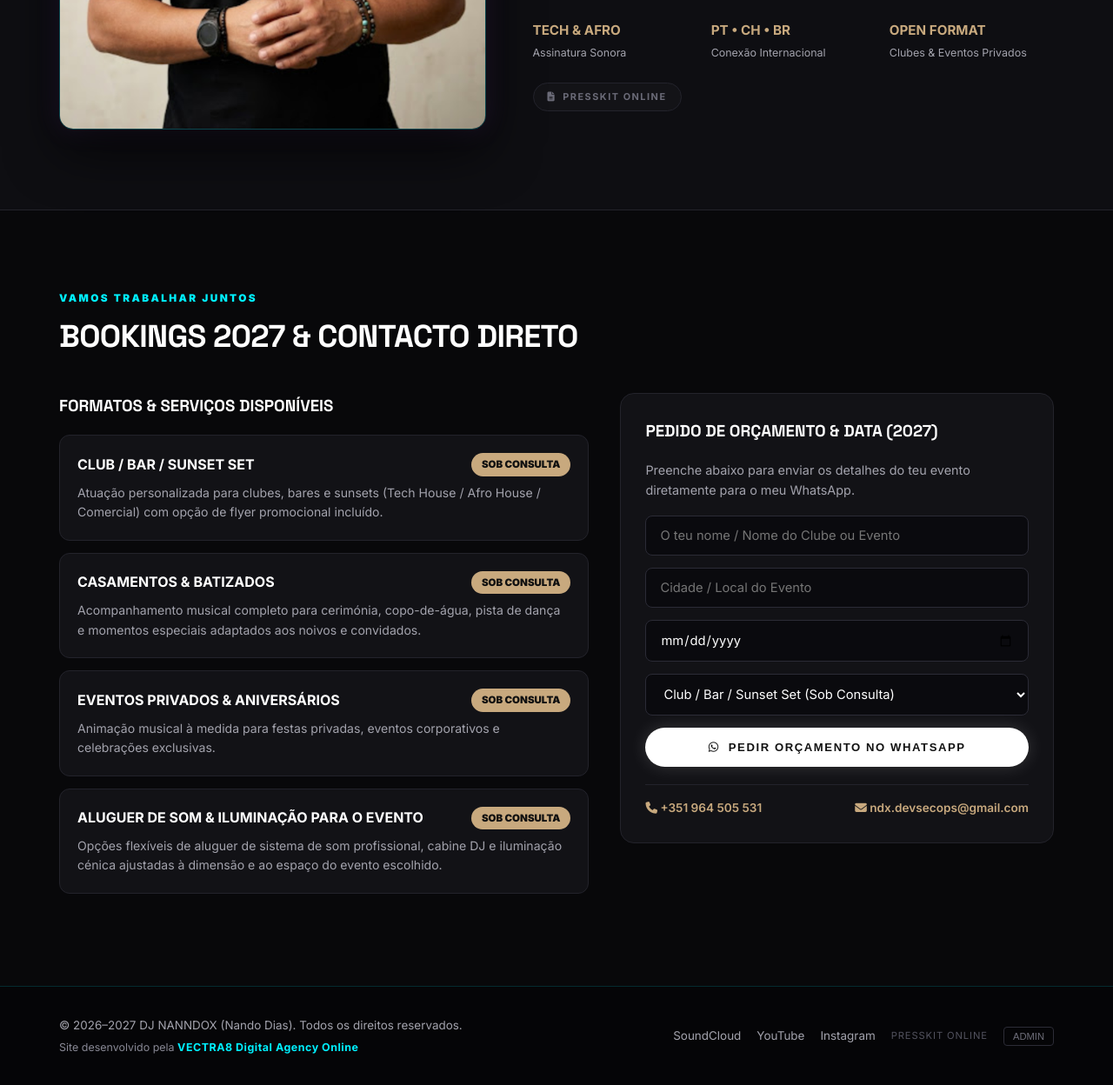
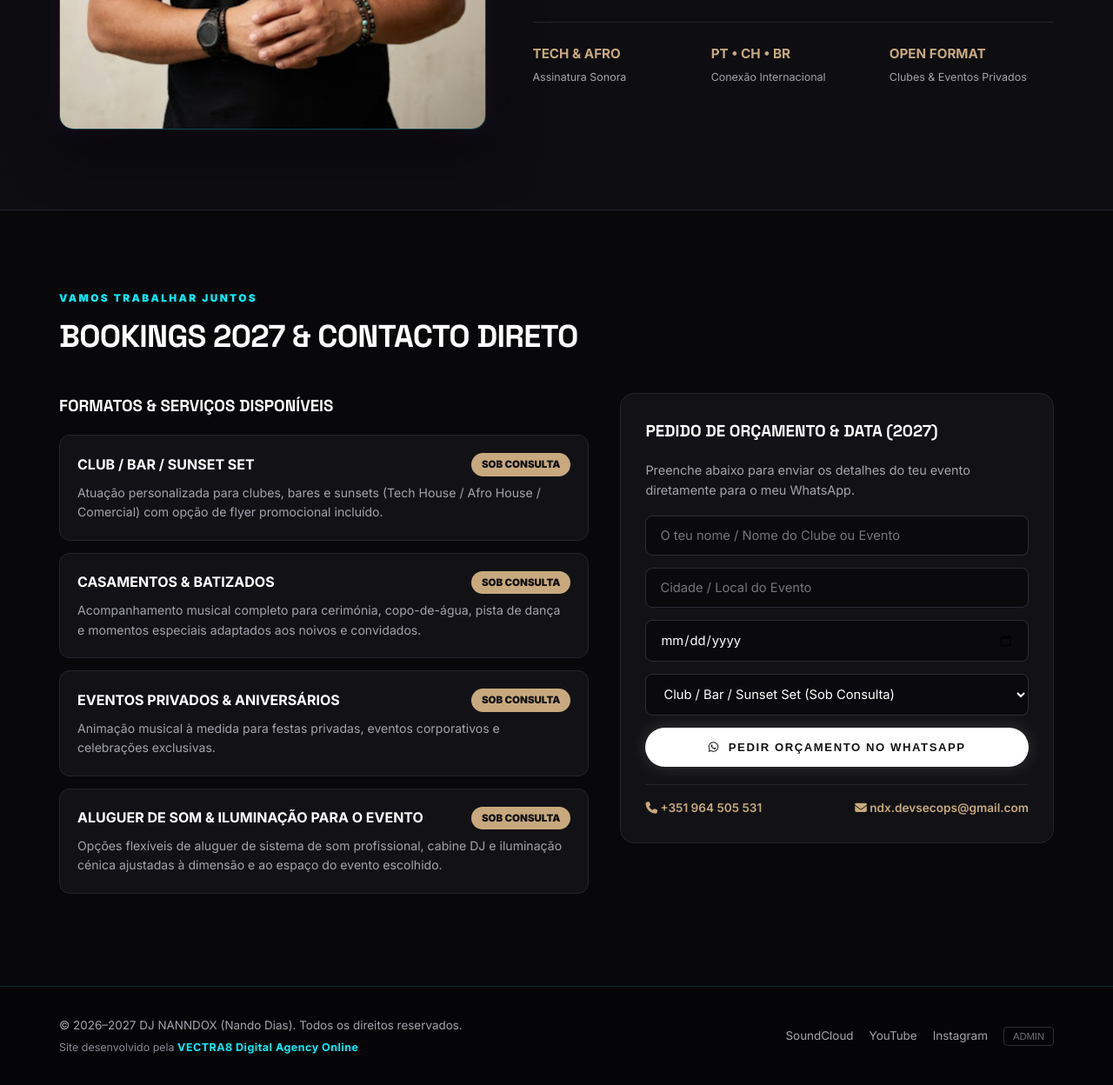
Before and after one commit to nanndox/dj-nanndox-site, a plain HTML site: page index.html in a window 1280 px wide. Shown: the part 3959-5207 px from the top of the page at 87% size. Drawn offline with Linux system fonts and the light colour scheme.

Commit message:
chore: remove ligacoes ao presskit do site principal mantendo pagina separada

```diff
--- a/app.js
+++ b/app.js
@@ -44,7 +44,6 @@ const TRANSLATIONS = {
     stat_1: 'Assinatura Sonora',
     stat_2: 'Conexão Internacional',
     stat_3: 'Clubes & Eventos Privados',
-    epk_btn: 'PRESSKIT ONLINE',
     book_eyebrow: 'VAMOS TRABALHAR JUNTOS',
     book_title: 'BOOKINGS 2027 & CONTACTO DIRETO',
     packs_heading: 'FORMATOS & SERVIÇOS DISPONÍVEIS',
@@ -107,7 +106,6 @@ const TRANSLATIONS = {
     stat_1: 'Signature Sonore',
     stat_2: 'Connexion Internationale',
     stat_3: 'Clubs & Événements Privés',
-    epk_btn: 'PRESSKIT EN LIGNE',
     book_eyebrow: 'TRAVAILLONS ENSEMBLE',
     book_title: 'BOOKINGS 2027 & CONTACT DIRECT',
     packs_heading: 'FORMATS & SERVICES DISPONIBLES',
@@ -170,7 +168,6 @@ const TRANSLATIONS = {
     stat_1: 'Signature Sound',
     stat_2: 'International Reach',
     stat_3: 'Clubs & Private Events',
-    epk_btn: 'ONLINE PRESSKIT',
     book_eyebrow: "LET'S WORK TOGETHER",
     book_title: '2027 BOOKINGS & DIRECT CONTACT',
     packs_heading: 'AVAILABLE FORMATS & SERVICES',
@@ -233,7 +230,6 @@ const TRANSLATIONS = {
     stat_1: 'Firma Sonora',
     stat_2: 'Conexión Internacional',
     stat_3: 'Clubes y Eventos Privados',
-    epk_btn: 'PRESSKIT ONLINE',
     book_eyebrow: 'TRABAJEMOS JUNTOS',
     book_title: 'BOOKINGS 2027 Y CONTACTO DIRECTO',
     packs_heading: 'FORMATOS Y SERVICIOS DISPONIBLES',
--- a/index.html
+++ b/index.html
@@ -246,13 +246,6 @@
             <span data-i18n="stat_3">Clubes &amp; Eventos Privados</span>
           </div>
         </div>
-
-        <!-- BOTÃO DISCRETO PARA PRESS KIT ONLINE LOGO ABAIXO DA BIO -->
-        <div class="bio-epk-row">
-          <a href="presskit-nanndox.html" class="btn-epk-discreet">
-            <i class="fa-solid fa-file-lines"></i> <span data-i18n="epk_btn">PRESSKIT ONLINE</span>
-          </a>
-        </div>
       </div>
     </div>
   </section>
@@ -347,7 +340,6 @@
         <a href="https://soundcloud.com/nanndox" target="_blank" rel="noopener">SoundCloud</a>
         <a href="https://www.youtube.com/@djnanndox" target="_blank" rel="noopener">YouTube</a>
         <a href="https://instagram.com/djnanndox" target="_blank" rel="noopener">Instagram</a>
-        <a href="presskit-nanndox.html" class="discreet-epk-link">PRESSKIT ONLINE</a>
         <button id="openAdminBtn" class="admin-trigger">ADMIN</button>
       </div>
     </div>
--- a/style.css
+++ b/style.css
@@ -757,36 +757,6 @@ h2 {
   color: var(--text-muted);
 }
 
-/* BOTÃO DISCRETO PRESSKIT ABAIXO DA BIO */
-.bio-epk-row {
-  margin-top: 22px;
-  display: flex;
-  justify-content: flex-start;
-}
-
-.btn-epk-discreet {
-  display: inline-flex;
-  align-items: center;
-  gap: 8px;
-  padding: 7px 16px;
-  border-radius: 999px;
-  font-size: 0.68rem;
-  font-weight: 700;
-  letter-spacing: 0.14em;
-  text-decoration: none;
-  color: #6b6b78;
-  background: rgba(255, 255, 255, 0.02);
-  border: 1px solid #23232c;
-  transition: all 0.25s ease;
-}
-
-.btn-epk-discreet:hover {
-  color: var(--neon-cyan);
-  border-color: rgba(0, 240, 255, 0.45);
-  background: rgba(0, 240, 255, 0.05);
-  box-shadow: 0 0 14px rgba(0, 240, 255, 0.15);
-}
-
 /* BOOKING */
 .booking-grid {
   display: grid;
@@ -937,18 +907,6 @@ input:focus, select:focus {
 
 .footer-links a:hover {
   color: var(--neon-cyan);
-}
-
-.discreet-epk-link {
-  color: #52525e !important;
-  font-size: 0.7rem;
-  letter-spacing: 0.08em;
-  text-decoration: none;
-  transition: color 0.25s ease;
-}
-
-.discreet-epk-link:hover {
-  color: var(--neon-cyan) !important;
 }
 
 .admin-trigger {
```
